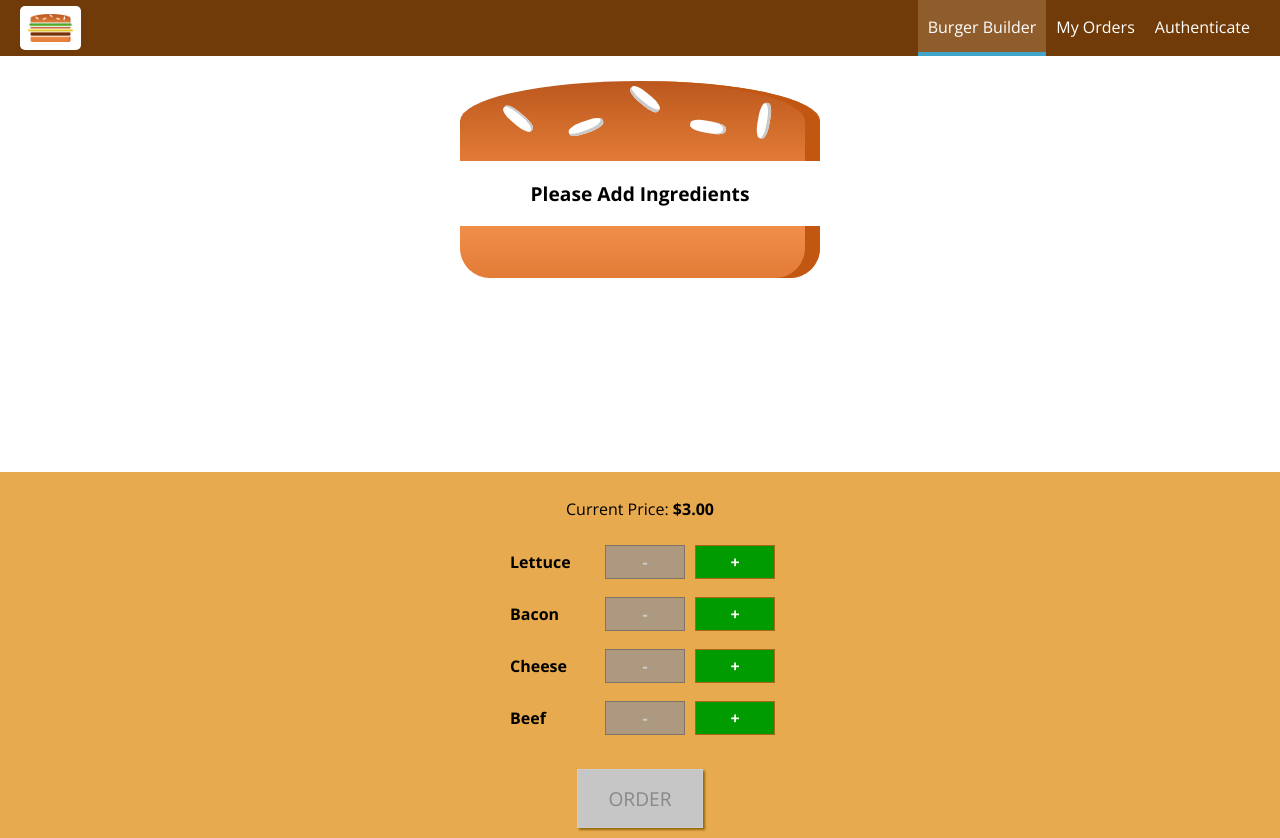
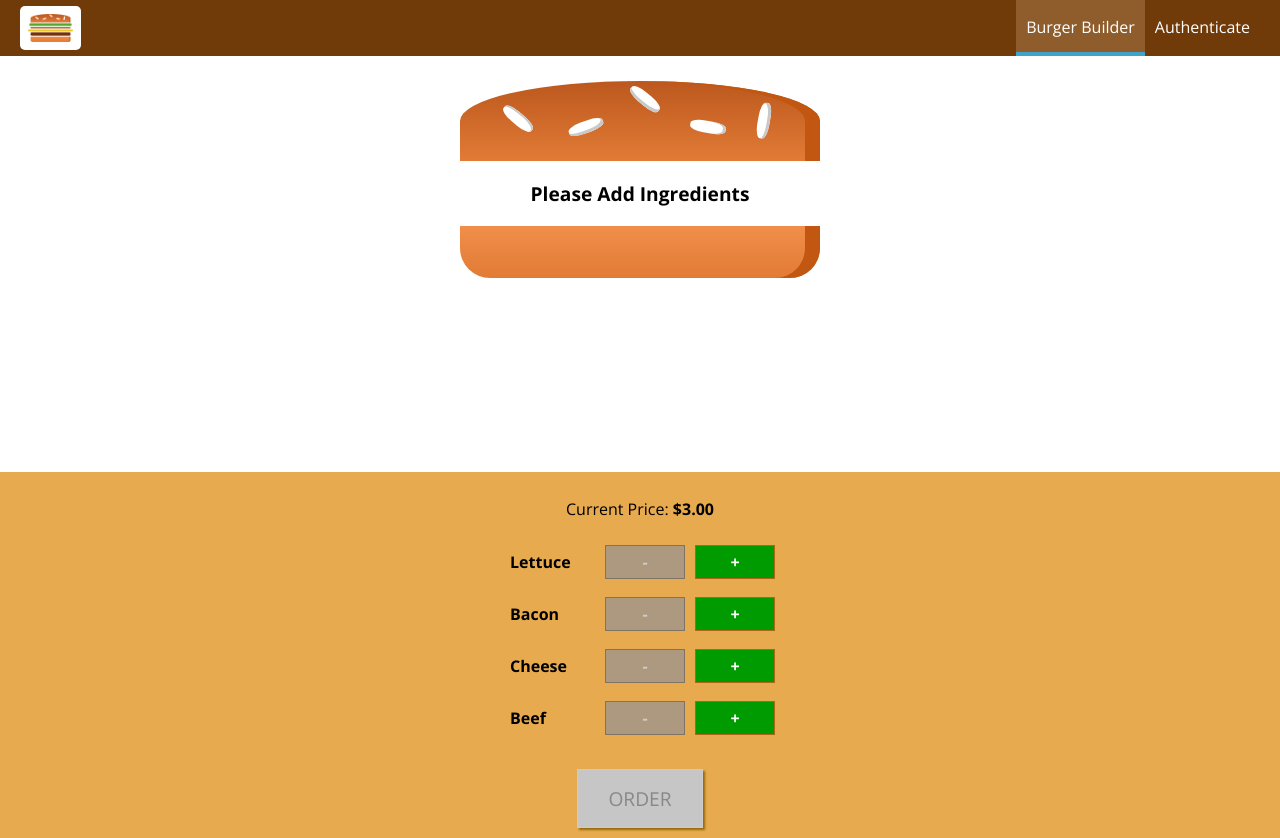
Before and after one commit to vyeung/ReactJS-Burger-Builder-App, a React app: page / in a window 1280 px wide. Built offline with nearby package versions, Linux system fonts and the light colour scheme.

Commit message:
only logged in users can see orders page

```diff
--- a/src/components/Navigation/NavItems/NavItems.js
+++ b/src/components/Navigation/NavItems/NavItems.js
@@ -12,11 +12,16 @@ const navItems = (props) => {
           activeClassName={styles.active}  //Wouldn't need to do this if not using CSS Modules
           >Burger Builder</NavLink>
       </li>
+
+      {/*only logged in users can see orders page*/}
       <li className={styles.Item}>
-        <NavLink
-          to="/my-orders"
-          activeClassName={styles.active}
-          >My Orders</NavLink>
+        {props.isAuthenticated===true ?
+          <NavLink
+            to="/my-orders"
+            activeClassName={styles.active}
+            >My Orders</NavLink>
+          : null
+        }
       </li>
 
       {/* inline using ternary operator */}
```
